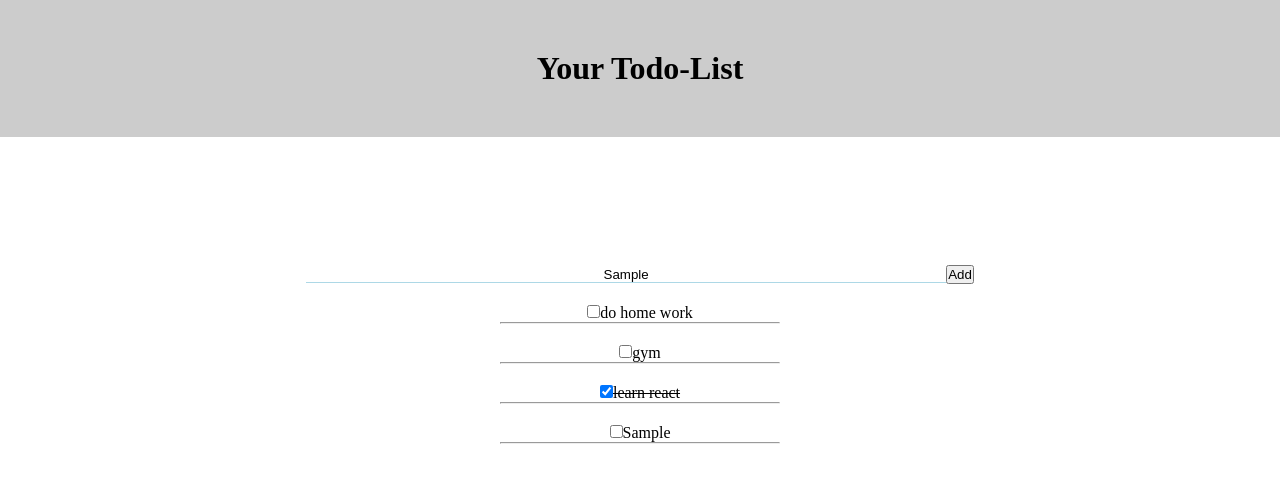
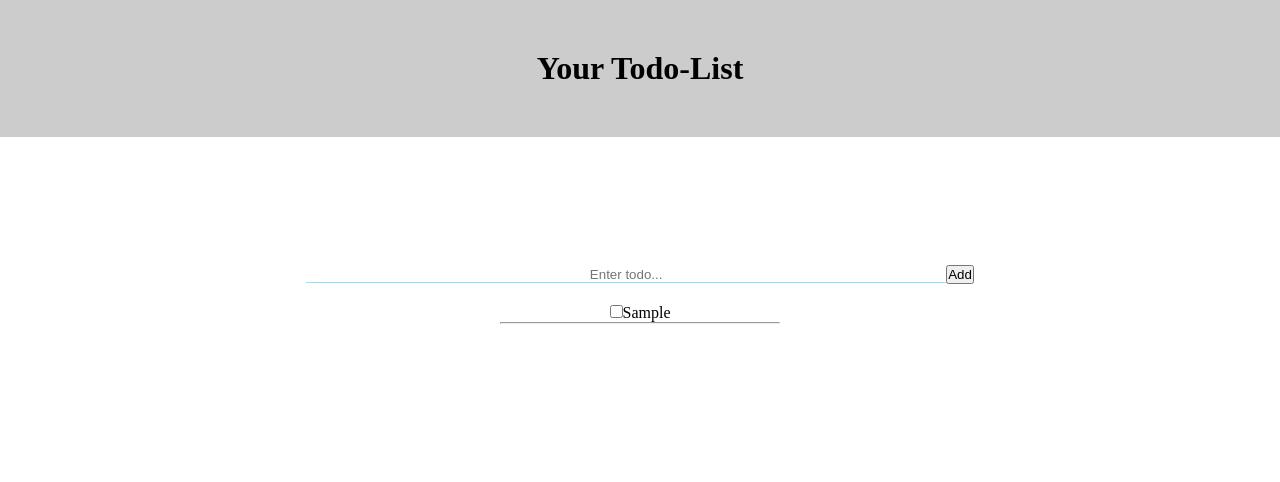
Before and after one commit to EranShiber/React-Todo, a React (Create React App) app: page / in a window 1280 px wide. Both pictures are taken after typing "Sample" into the empty fields and a click on the input "Add". Shown: the top 482 px of the page. Built offline with nearby package versions, Linux system fonts and the light colour scheme.

Commit message:
added functionaliy to the marked to-do

```diff
--- a/src/App.js
+++ b/src/App.js
@@ -9,45 +9,47 @@ class App extends Component {
   constructor() {
     super()
     this.state = {
-      todos: [
-        {
-          title: 'do home work',
-          completed: false,
-          id: 1
-        },
-        {
-          title: 'gym',
-          completed: false,
-          id: 2
-        },
-        {
-          title: 'learn react',
-          completed: true,
-          id: 3
-        },
-      ],
+      todos: [],
       userType: ""
     }
+    this.inputEvent = this.inputEvent.bind(this)
+    this.submitEvent = this.submitEvent.bind(this)
+  }
+
+  checkMark = (id) => {
+    this.setState(oldState => {
+      const newTodo = oldState.todos.map(x => {
+        console.log(x)
+        if (x.id === id) {
+          x.completed = !x.completed
+        }
+        return x
+      })
+      return {
+        todos: newTodo
+      }
+    })
   }
 
 
   inputEvent = (e) => {
     this.setState({ userType: e.target.value })
-
+    this.submitEvent = this.submitEvent.bind(this)
   }
-
 
   submitEvent = (e) => {
     e.preventDefault()
-    const oldState = this.state.todos;
+    let oldState = this.state.todos;
     oldState.push({
       title: this.state.userType,
       id: Math.random(),
       completed: false
     })
     this.setState({
-      todos: oldState
+      todos: oldState,
+      userType: ''
     })
+
   }
 
 
@@ -55,8 +57,8 @@ class App extends Component {
     return (
       <div className="App">
         <Header />
-        <Input inputEvent={this.inputEvent} submitEvent={this.submitEvent} />
-        <Todos todos={this.state.todos} />
+        <Input inputEvent={this.inputEvent} submitEvent={this.submitEvent} value={this.state.userType} />
+        <Todos todos={this.state.todos} checkMark={this.checkMark} />
       </div>
     );
   }
--- a/src/Components/Input.js
+++ b/src/Components/Input.js
@@ -17,7 +17,7 @@ class Input extends React.Component {
                  onSubmit={(e) => this.props.submitEvent(e)}>
                     <input style={inputStyle}
                         type="text"
-                        name="name"
+                        value={this.props.value}
                         onChange={(e) => this.props.inputEvent(e)}
                         placeholder="Enter todo..." />
 
--- a/src/Components/TodoItem.js
+++ b/src/Components/TodoItem.js
@@ -10,7 +10,7 @@ class TodoItem extends React.Component {
         }
         return (
             <div style={{ padding: 10, width: 300, margin: 'auto' }}>
-                <input type="checkbox"
+                <input onChange={() => this.props.checkMark(this.props.id)} type="checkbox"
                  checked={this.props.completed} />
                 <span style={titleStyle}>{this.props.title}</span>
                 <hr />
--- a/src/Components/Todos.js
+++ b/src/Components/Todos.js
@@ -6,15 +6,14 @@ import TodoItem from './TodoItem';
 class Todos extends React.Component {
     constructor() {
         super()
-
     }
-
     render() {
         let newTodo = this.props.todos.map(item => {
-            return <TodoItem id={item.id} title={item.title} completed={item.completed} />
+            return <TodoItem id={item.id} checkMark={this.props.checkMark} key={item.id} title={item.title} completed={item.completed} />
         })
         return(
             <div style={{textAlign: 'center', padding: '10px'}}>
+
            {newTodo}
             </div>
         )
```
